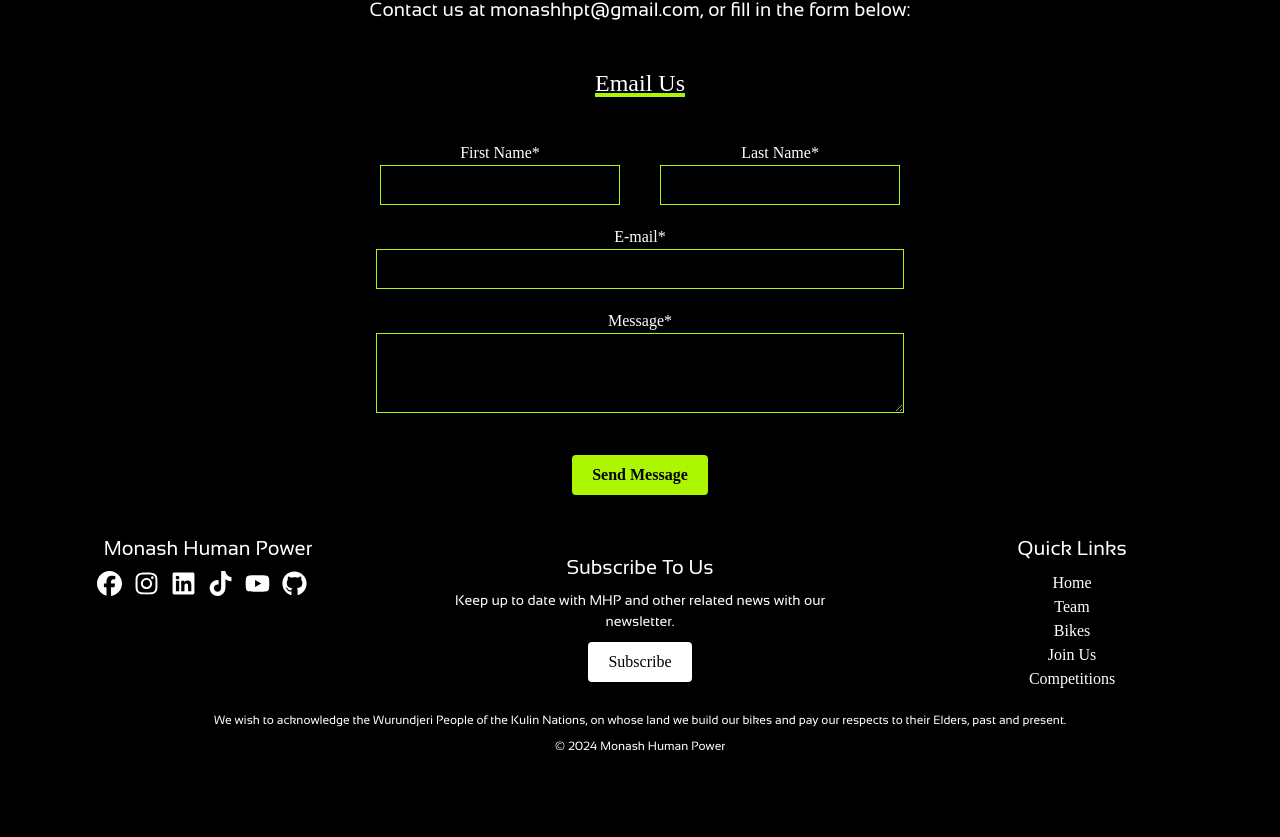
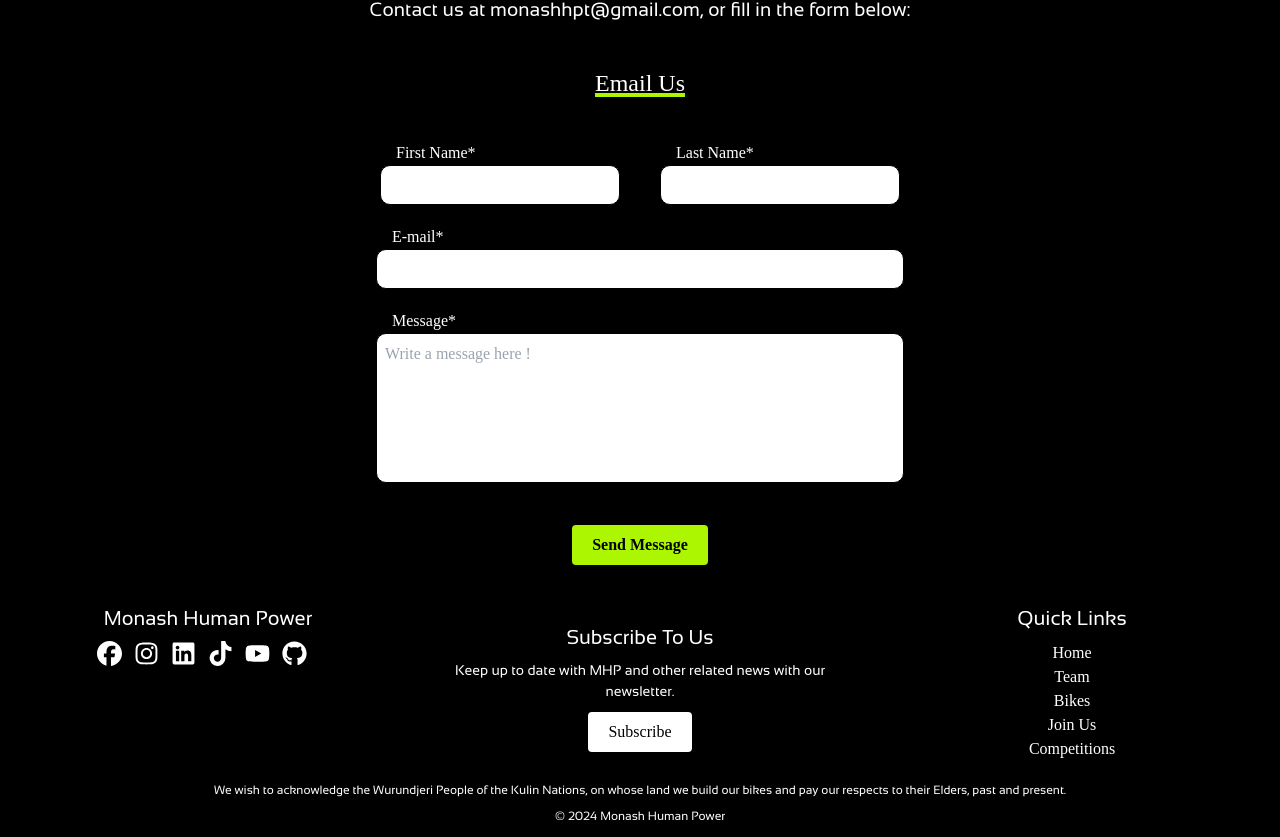
Before and after one commit to monash-human-power/MHP_Website_V2, a Next.js app: page /contact in a window 1280 px wide. Shown: the part 1172-2009 px from the top of the page. Before the commit the page ends 1939 px from the top, so only its background shows below. Built offline with nearby package versions, Linux system fonts and the light colour scheme; a web font is replaced by a local one.

Commit message:
Updated contact form UI.

```diff
--- a/app/components/ContactForm.tsx
+++ b/app/components/ContactForm.tsx
@@ -32,20 +32,20 @@ export const ContactForm = () => {
       <form ref={form} onSubmit={sendEmail} className="px-20">
         <div className="flex flex-wrap justify-center items-center mt-5">
           <div className="flex flex-col justify-left mt-5 md:mr-10">
-            <label className="text-white">First Name*</label>
+            <label className="text-white text-left pl-4">First Name*</label>
             <input
-              className="border bg-black h-10 w-50 md:w-60"
-              style={{ borderColor: "#acf601" }}
+              className="border text-black bg-white px-2 h-10 w-50 md:w-60"
+              style={{ borderRadius: 10 }}
               type="text"
               name="first_name"
               required
             />
           </div>
           <div className="flex flex-col justify-left mt-5">
-            <label className="text-white">Last Name*</label>
+            <label className="text-white text-left pl-4">Last Name*</label>
             <input
-              className="border bg-black h-10 w-50 md:w-60"
-              style={{ borderColor: "#acf601" }}
+              className="border text-black bg-white px-2 h-10 w-50 md:w-60"
+              style={{ borderRadius: 10 }}
               type="text"
               name="last_name"
               required
@@ -55,14 +55,10 @@ export const ContactForm = () => {
 
         <div className="flex flex-col justify-center items-center">
           <div className="flex flex-col justify-left mt-5">
-            <label className="text-white">E-mail*</label>
+            <label className="text-white text-left pl-4">E-mail*</label>
             <input
-              className="border h-10 w-60 md:w-120"
-              style={{
-                backgroundColor: "black",
-                color: "white",
-                borderColor: "#acf601",
-              }}
+              className="border text-black bg-white px-2 h-10 w-60 md:w-120"
+              style={{ borderRadius: 10 }}
               type="email"
               name="email"
               required
@@ -70,16 +66,13 @@ export const ContactForm = () => {
           </div>
 
           <div className="flex flex-col justify-left mt-5">
-            <label htmlFor="message" className="text-white">Message*</label>
+            <label htmlFor="message" className="text-white text-left pl-4">Message*</label>
             <textarea
-              className="border min-h-20 w-60 md:w-120"
-              style={{
-                backgroundColor: "black",
-                color: "white",
-                borderColor: "#acf601",
-              }}
+              className="border text-black bg-white px-2 py-2 h-10 w-60 md:w-120 sm:h-full min-h-[150px] sm:w-full resize-none"
+              style={{ borderRadius: 10 }}
               name="message"
               required
+              placeholder='Write a message here !'
             />
           </div>
         </div>
@@ -87,7 +80,7 @@ export const ContactForm = () => {
         <div className="flex flex-wrap justify-center items-center mt-10">
           <button
             type="submit"
-            className="px-5 py-2 rounded-md border-2 bg-green text-black border-black font-bold"
+            className="px-5 py-2 rounded-md border-2 bg-green text-black border-black font-bold hover:bg-black hover:text-white hover:border-white"
             disabled={isSubmitting} // Disable button while submitting
           >
             {isSubmitting ? 'Sending...' : 'Send Message'}
```
